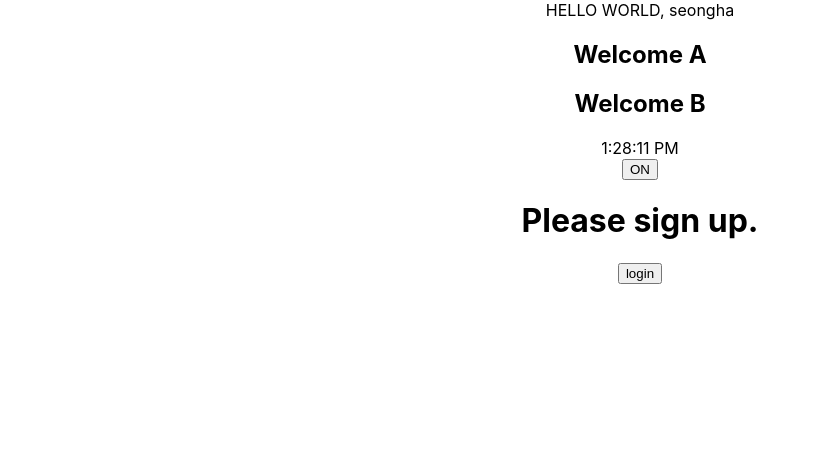
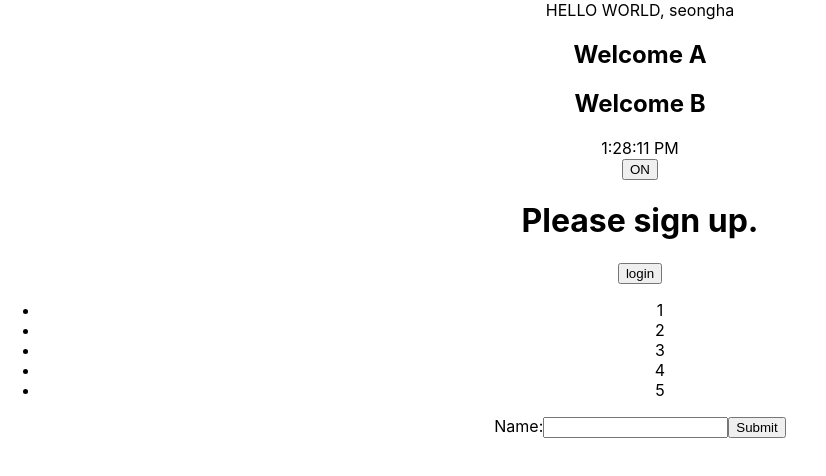
Before and after one commit to Fixtar/MY-CAFE-MENU-LIST, a React (Create React App) app in the folder mymenuapp/: page / in a window 1280 px wide. Shown: the top 476 px of the page, without its empty margins (0-826 px from the left). Built offline with nearby package versions, Linux system fonts and the light colour scheme.

Commit message:
8. 리스트와 키 , 컴포넌트 제어

```diff
--- a/mymenuapp/src/App.js
+++ b/mymenuapp/src/App.js
@@ -4,6 +4,10 @@
 import Timer from './Timer';
 import Toggle from './eventTest';
 import LoginControl from './LoginControl';
+import NumberList from './ListandKey';
+import NameForm from './NameForm';
+
+const numbers = [1, 2, 3, 4, 5];
 
 function App() {
   const name = "seongha";
@@ -17,6 +21,8 @@
       <Timer />
       <Toggle />
       <LoginControl />
+      <NumberList numbers={numbers} />
+      <NameForm />
     </div>
   );
 }
--- /dev/null
+++ b/mymenuapp/src/ListandKey.js
@@ -0,0 +1,24 @@
+import React from "react";
+
+function ListItem(props) {
+    return (
+        <li>
+            {props.value}
+        </li>
+    );
+}
+
+function NumberList(props) {
+    const numbers = props.numbers;
+    const ListItems = numbers.map((number) =>
+        <ListItem value={number} key={number.toString()} />
+    );
+
+    return (
+        <ul>
+            {ListItems}
+        </ul>
+    );
+}
+
+export default NumberList;
--- /dev/null
+++ b/mymenuapp/src/NameForm.js
@@ -0,0 +1,36 @@
+import React from "react";
+
+class NameForm extends React.Component {
+    constructor(props) {
+        super(props);
+        this.state = { value: '' };
+
+        this.handleChange = this.handleChange.bind(this);
+        this.handleSubmit = this.handleSubmit.bind(this);
+    }
+
+    handleChange(event) {
+        this.setState({ value: event.target.value });
+    }
+
+    handleSubmit(event) {
+        alert('A name was submitted: ' + this.state.value);
+        event.preventDefault();
+    }
+
+    render() {
+        return (
+            <form onSubmit={this.handleSubmit}>
+                <label>
+                    Name:
+                    <input type="text"
+                        value={this.state.value}
+                        onChange={this.handleChange} />
+                </label>
+                <input type="submit" value="Submit" />
+            </form >
+        );
+    }
+}
+
+export default NameForm;
```
